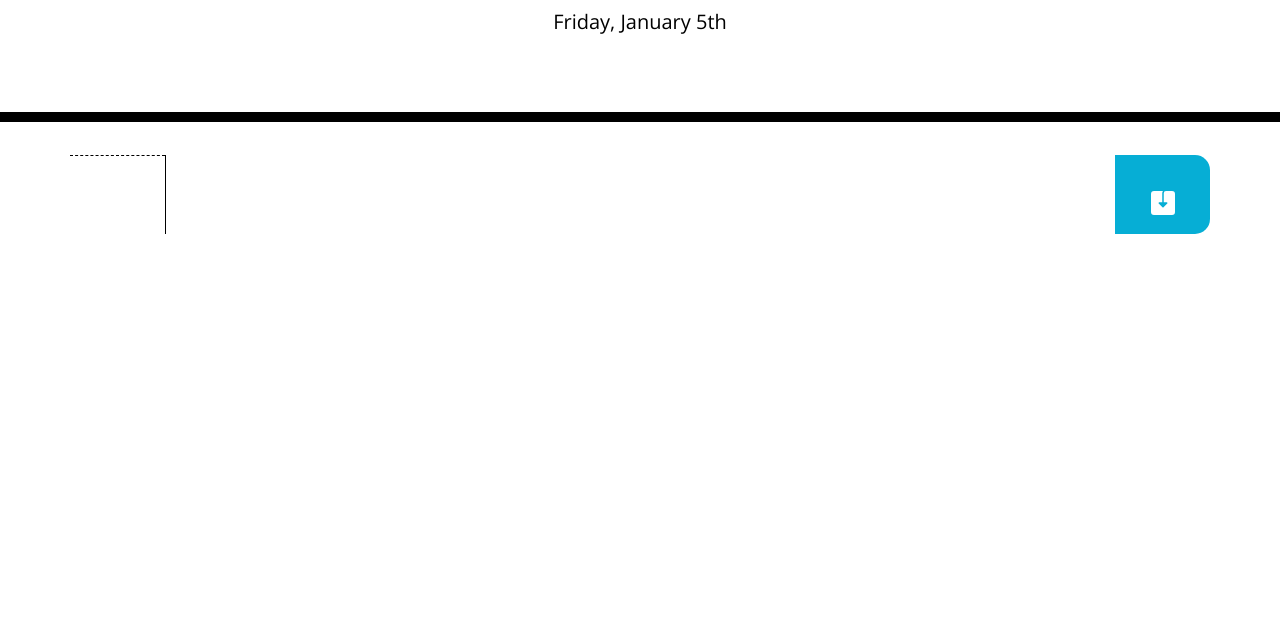
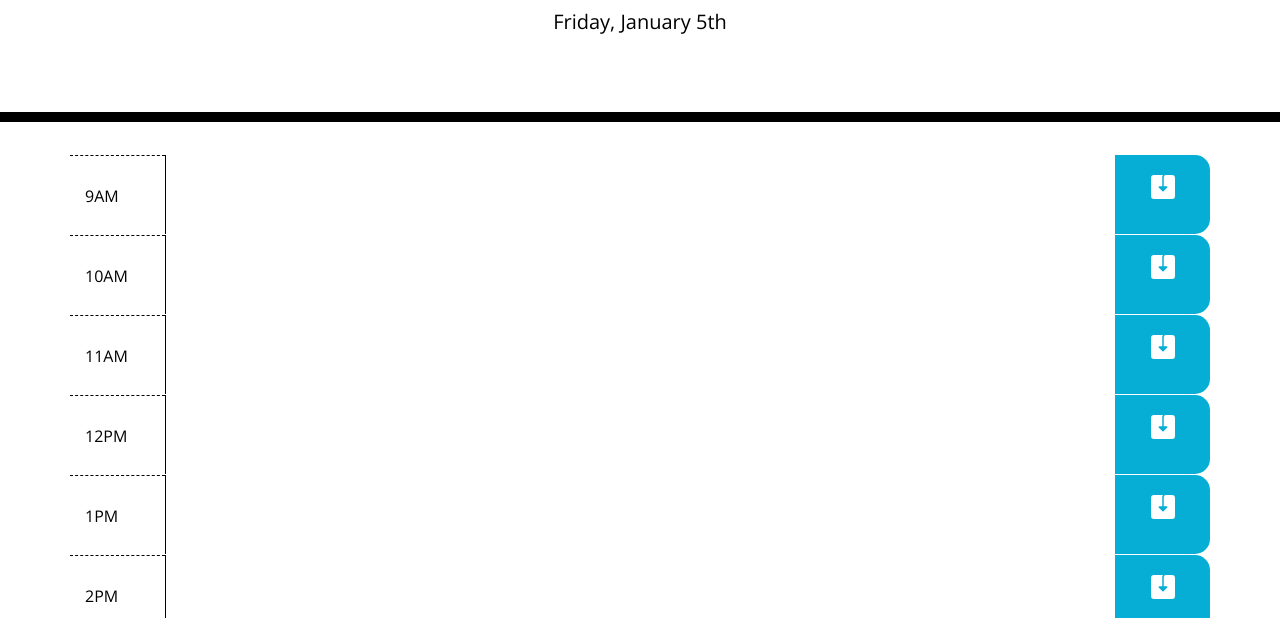
Before and after one commit to russkinori/hour-li, a plain HTML site: page index.html in a window 1280 px wide. Shown: the part 182-800 px from the top of the page. Drawn offline with nearby package versions, Linux system fonts and the light colour scheme.

Commit message:
added function for creating timeblocks in js file

```diff
--- a/index.html
+++ b/index.html
@@ -30,24 +30,6 @@
     </header>
     <div class="container" id="calendar-grid">
       <!-- Timeblocks go here -->
-      <div class="row">
-        <div class="col-1 hour"></div>
-        <textarea class="col-10 description"></textarea>
-        <button class="col-1 saveBtn" style="border: none">
-          <svg
-            xmlns="http://www.w3.org/2000/svg"
-            width="24"
-            height="24"
-            fill="currentColor"
-            class="bi bi-save2-fill"
-            viewBox="0 0 16 16"
-          >
-            <path
-              d="M8.5 1.5A1.5 1.5 0 0 1 10 0h4a2 2 0 0 1 2 2v12a2 2 0 0 1-2 2H2a2 2 0 0 1-2-2V2a2 2 0 0 1 2-2h6c-.314.418-.5.937-.5 1.5v6h-2a.5.5 0 0 0-.354.854l2.5 2.5a.5.5 0 0 0 .708 0l2.5-2.5A.5.5 0 0 0 10.5 7.5h-2v-6z"
-            />
-          </svg>
-        </button>
-      </div>
     </div>
 
     <script src="https://cdnjs.cloudflare.com/ajax/libs/moment.js/2.24.0/moment.min.js"></script>
--- a/script.js
+++ b/script.js
@@ -1,19 +1,40 @@
 //Display the current day at the top of the calender when a user opens the planner.
 $("#currentDay").text(moment().format("dddd, MMMM do"));
 
+let hours = ["9AM","10AM", "11AM", "12PM", "1PM", "2PM", "3PM", "4PM", "5PM"];
+console.log(hours)
 //Present timeblocks for standard business hours when the user scrolls down.
     //Create rows with 3 columns of varying sizes
     //Create a event listener for scrolling
-$("#calendar-grid").append(
 
-)
+ //create a row div using jquery
+ //create a column div and append to the row div
+
+for (let i = 0; i < hours.length; i++) {
+    const hour = hours[i];
+
+    $("#calendar-grid").append(
+        `<div class="row">
+        <div class="col-1 hour">
+        ${hour}
+        </div>
+        <textarea class="col-10 description">
+        </textarea>
+        <button class="col-1 saveBtn" style="border: none"><svg xmlns="http://www.w3.org/2000/svg" width="24" height="24" fill="currentColor" class="bi bi-save2-fill" viewBox="0 0 16 16"><path d="M8.5 1.5A1.5 1.5 0 0 1 10 0h4a2 2 0 0 1 2 2v12a2 2 0 0 1-2 2H2a2 2 0 0 1-2-2V2a2 2 0 0 1 2-2h6c-.314.418-.5.937-.5 1.5v6h-2a.5.5 0 0 0-.354.854l2.5 2.5a.5.5 0 0 0 .708 0l2.5-2.5A.5.5 0 0 0 10.5 7.5h-2v-6z"/></svg>
+        </button>
+        </div>`
+    );
+
+}
+
+
 
 //Color-code each timeblock based on past, present, and future when the timeblock is viewed.
     //link the event column with a time and color
         //Link past hours with grey, present with red and future with green
 
 //Allow a user to enter an event when they click a timeblock
-
+    //
 //Save the event in local storage when the save button is clicked in that timeblock.
 
 //Persist events between refreshes of a page
```
